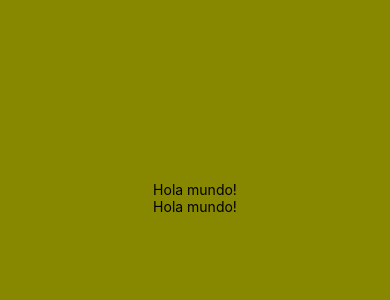
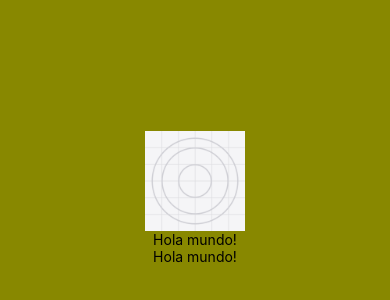
Before and after one commit to SaraiMontesA/PrimerasPruebasReactNative, a React Native app in the folder 00-hola-mundo/: screen / in a window 390 px wide. Shown: the part 224-524 px from the top of the page. Built offline with nearby package versions, Linux system fonts and the light colour scheme.

Commit message:
Componente Image

```diff
--- a/00-hola-mundo/App.js
+++ b/00-hola-mundo/App.js
@@ -3,7 +3,9 @@
 // ########################
 
 import { StatusBar } from 'expo-status-bar';
-import { StyleSheet, Text, View } from 'react-native';
+import { StyleSheet, Text, View, Image } from 'react-native';
+
+const icon = require('./assets/icon.png');
 
 // ########################
 // ###### APLICACION ######
@@ -12,6 +14,13 @@ import { StyleSheet, Text, View } from 'react-native';
 export default function App() {
 	return (
 		<View style={styles.container}>
+			<Image source={icon}
+				style={{
+					width: 200,
+					height: 100,
+					resizeMode: 'contain'
+				}}
+			/>
 			<Text>Hola mundo!</Text>
 			<Text>Hola mundo!</Text>
 			<StatusBar style="auto" />
@@ -23,7 +32,6 @@ export default function App() {
 // ####### ESTILOS ########
 // ########################
 
-
 const styles = StyleSheet.create({
 	container: {
 		flex: 1,
```
